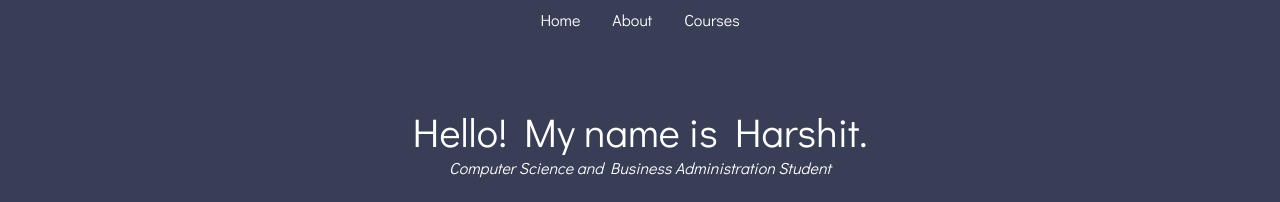
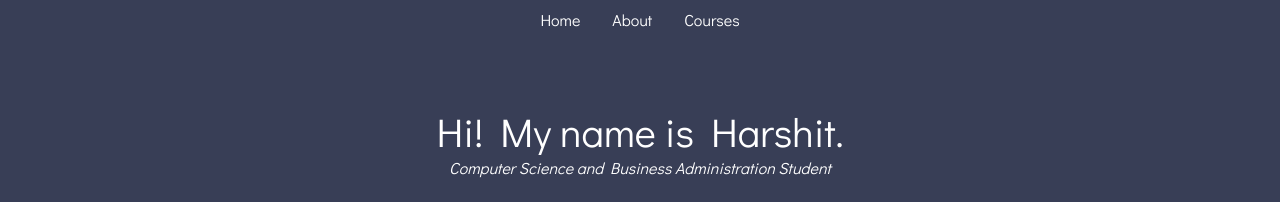
Before and after one commit to bakhruhk/bakhruhk.github.io, a plain HTML site: page index.html in a window 1280 px wide. Shown: the top 202 px of the page. Drawn offline with nearby package versions, Linux system fonts and the light colour scheme.

Commit message:
Update index.html

```diff
--- a/index.html
+++ b/index.html
@@ -38,7 +38,7 @@
         <div class="row align-items-center">
             <div class="col-lg-12">
                 <div id="headingGroup" class="text-white text-center mt-5">
-                    <h1 id = "intro" class="typewriter p-0"> Hello! My name is Harshit.</h1>
+                    <h1 id = "intro" class="typewriter p-0"> Hi! My name is Harshit.</h1>
                     <p> <i>Computer Science and Business Administration Student</i></p>
                     <div id = "iconSection" class = "my-4">
                         <a id = "icon" href="https://www.linkedin.com/in/harshitbakhru/" target="_blank"><i class="fab fa-linkedin-in"></i></a>
```
